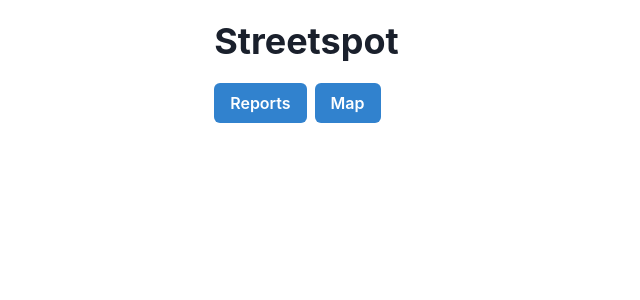
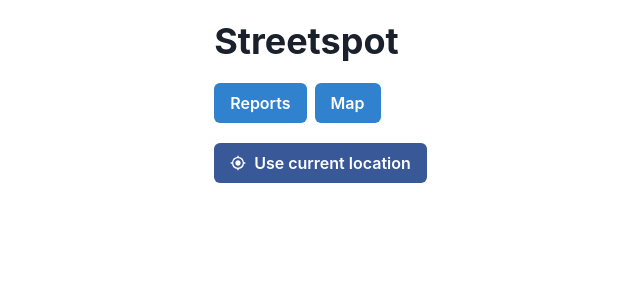
Before and after one commit to AdoryVo/big-two, a Next.js app: page / in a window 1280 px wide. Shown: the top 300 px of the page, without its empty margins (143-783 px from the left). Built offline with nearby package versions, Linux system fonts and the light colour scheme.

Commit message:
Add current location button to home page

```diff
--- a/src/pages/index.tsx
+++ b/src/pages/index.tsx
@@ -1,8 +1,26 @@
 import { Button, Container, Heading } from '@chakra-ui/react'
 import Link from 'next/link'
+import { useRouter } from 'next/router'
 import { NextSeo } from 'next-seo'
+import { MdMyLocation } from 'react-icons/md'
 
 export default function Home() {
+  const router = useRouter()
+
+  /** Get the user's location and redirect them to the map. */
+  function getCurrentLocation() {
+    if (!navigator.geolocation) {
+      alert('Geolocation is not supported by your browser')
+    } else {
+      navigator.geolocation.getCurrentPosition((position) => {
+        router.push({
+          pathname: '/map',
+          query: { lat: position.coords.latitude, lng: position.coords.longitude },
+        })
+      })
+    }
+  }
+
   return (
     <>
       <NextSeo
@@ -21,6 +39,12 @@ export default function Home() {
             Map
           </Button>
         </Link>
+
+        <br />
+
+        <Button leftIcon={<MdMyLocation />} colorScheme="facebook" mt={5} onClick={getCurrentLocation}>
+          Use current location
+        </Button>
       </Container>
     </>
   )
--- a/src/pages/map.tsx
+++ b/src/pages/map.tsx
@@ -31,7 +31,7 @@ export default function Map() {
   // Controls report form modal
   const { isOpen, onOpen, onClose } = useDisclosure()
 
-  /** Retrieve the user's location through the browser. */
+  /** Retrieve & track the user's location through the browser. */
   function getCurrentLocation() {
     if (!navigator.geolocation) {
       alert('Geolocation is not supported by your browser')
```
